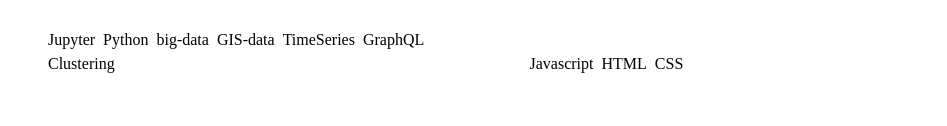
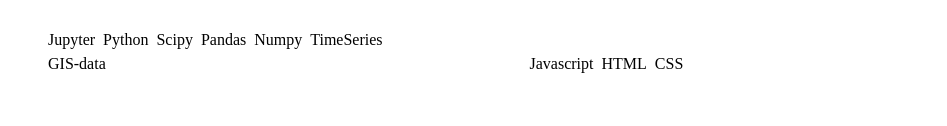
Before and after one commit to seankwarren/portfolio-website, a Gatsby site: page / in a window 1280 px wide. Shown: the part 3349-3475 px from the top of the page, without its empty margins (0-947 px from the left). Built offline with nearby package versions, Linux system fonts and the light colour scheme; Gatsby itself is replaced by a stand-in of ours; some icons are missing.

```diff
--- a/src/components/sections/code.js
+++ b/src/components/sections/code.js
@@ -130,7 +130,7 @@
         {
             title: "Water Quality Analysis",
             description: "An examination of water quality in the Atlanta watershed with a focus on identifying neglected areas and potential strategies for improving water quality monitoring ",
-            techs: ["Jupyter", "Python", "big-data", "GIS-data", "TimeSeries", "GraphQL", "Clustering"],
+            techs: ["Jupyter", "Python", "Scipy", "Pandas", "Numpy", "TimeSeries", "GIS-data"],
             github_link: "https://github.com/seankwarren/Water-Quality-Analysis",
         },
         {
```
